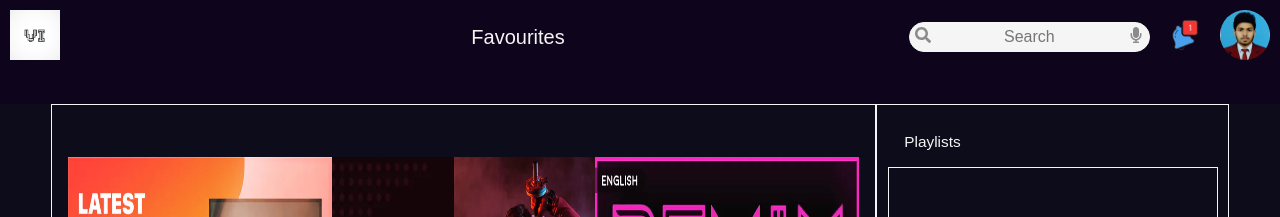
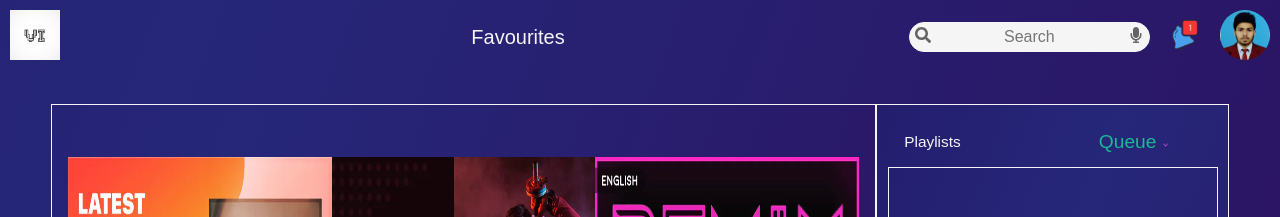
Before and after one commit to vikashkumar2020/VI-music-player, a plain HTML site: page index.html in a window 1280 px wide. Shown: the top 217 px of the page. Drawn offline with Linux system fonts and the light colour scheme.

Commit message:
added dropdown and background

```diff
--- a/index.html
+++ b/index.html
@@ -22,12 +22,24 @@
                 <div class="search-bar flex">
                     <div>
                         <!-- magnifying glass- search icon -->
-                        <svg class="svg-inline--fa fa-search fa-w-16 search-ico" aria-hidden="true" focusable="false" data-prefix="fas" data-icon="search" role="img" xmlns="http://www.w3.org/2000/svg" viewBox="0 0 512 512" data-fa-i2svg=""><path fill="currentColor" d="M505 442.7L405.3 343c-4.5-4.5-10.6-7-17-7H372c27.6-35.3 44-79.7 44-128C416 93.1 322.9 0 208 0S0 93.1 0 208s93.1 208 208 208c48.3 0 92.7-16.4 128-44v16.3c0 6.4 2.5 12.5 7 17l99.7 99.7c9.4 9.4 24.6 9.4 33.9 0l28.3-28.3c9.4-9.4 9.4-24.6.1-34zM208 336c-70.7 0-128-57.2-128-128 0-70.7 57.2-128 128-128 70.7 0 128 57.2 128 128 0 70.7-57.2 128-128 128z"></path></svg><!-- <i class="fas fa-search search-ico"></i> Font Awesome fontawesome.com -->
+                        <svg class="svg-inline--fa fa-search fa-w-16 search-ico" aria-hidden="true" focusable="false"
+                            data-prefix="fas" data-icon="search" role="img" xmlns="http://www.w3.org/2000/svg"
+                            viewBox="0 0 512 512" data-fa-i2svg="">
+                            <path fill="currentColor"
+                                d="M505 442.7L405.3 343c-4.5-4.5-10.6-7-17-7H372c27.6-35.3 44-79.7 44-128C416 93.1 322.9 0 208 0S0 93.1 0 208s93.1 208 208 208c48.3 0 92.7-16.4 128-44v16.3c0 6.4 2.5 12.5 7 17l99.7 99.7c9.4 9.4 24.6 9.4 33.9 0l28.3-28.3c9.4-9.4 9.4-24.6.1-34zM208 336c-70.7 0-128-57.2-128-128 0-70.7 57.2-128 128-128 70.7 0 128 57.2 128 128 0 70.7-57.2 128-128 128z">
+                            </path>
+                        </svg><!-- <i class="fas fa-search search-ico"></i> Font Awesome fontawesome.com -->
                     </div>
                     <input type="text" name="search" placeholder="Search">
                     <div>
                         <!-- mic icon -->
-                        <svg class="svg-inline--fa fa-microphone fa-w-11 mic-ico" aria-hidden="true" focusable="false" data-prefix="fas" data-icon="microphone" role="img" xmlns="http://www.w3.org/2000/svg" viewBox="0 0 352 512" data-fa-i2svg=""><path fill="currentColor" d="M176 352c53.02 0 96-42.98 96-96V96c0-53.02-42.98-96-96-96S80 42.98 80 96v160c0 53.02 42.98 96 96 96zm160-160h-16c-8.84 0-16 7.16-16 16v48c0 74.8-64.49 134.82-140.79 127.38C96.71 376.89 48 317.11 48 250.3V208c0-8.84-7.16-16-16-16H16c-8.84 0-16 7.16-16 16v40.16c0 89.64 63.97 169.55 152 181.69V464H96c-8.84 0-16 7.16-16 16v16c0 8.84 7.16 16 16 16h160c8.84 0 16-7.16 16-16v-16c0-8.84-7.16-16-16-16h-56v-33.77C285.71 418.47 352 344.9 352 256v-48c0-8.84-7.16-16-16-16z"></path></svg><!-- <i class="fas fa-microphone mic-ico"></i> Font Awesome fontawesome.com -->
+                        <svg class="svg-inline--fa fa-microphone fa-w-11 mic-ico" aria-hidden="true" focusable="false"
+                            data-prefix="fas" data-icon="microphone" role="img" xmlns="http://www.w3.org/2000/svg"
+                            viewBox="0 0 352 512" data-fa-i2svg="">
+                            <path fill="currentColor"
+                                d="M176 352c53.02 0 96-42.98 96-96V96c0-53.02-42.98-96-96-96S80 42.98 80 96v160c0 53.02 42.98 96 96 96zm160-160h-16c-8.84 0-16 7.16-16 16v48c0 74.8-64.49 134.82-140.79 127.38C96.71 376.89 48 317.11 48 250.3V208c0-8.84-7.16-16-16-16H16c-8.84 0-16 7.16-16 16v40.16c0 89.64 63.97 169.55 152 181.69V464H96c-8.84 0-16 7.16-16 16v16c0 8.84 7.16 16 16 16h160c8.84 0 16-7.16 16-16v-16c0-8.84-7.16-16-16-16h-56v-33.77C285.71 418.47 352 344.9 352 256v-48c0-8.84-7.16-16-16-16z">
+                            </path>
+                        </svg><!-- <i class="fas fa-microphone mic-ico"></i> Font Awesome fontawesome.com -->
                     </div>
                 </div>
                 <div><img src="./res/1497619898-jd24_85173.png" alt="notifications" height="50px" width="50px"></div>
@@ -41,15 +53,19 @@
         <div class="left">
             <div class="fav flex">
                 <div fav-item><img src="./res/latest.webp" alt="latest" width="100%" height="100%"></div>
-                <div fav-item><img src="./res/workout.webp" alt="workout"  width="100%" height="100%"></div>
-                <div fav-item><img src="./res/remix.webp" alt="remix"  width="100%" height="100%"></div>
+                <div fav-item><img src="./res/workout.webp" alt="workout" width="100%" height="100%"></div>
+                <div fav-item><img src="./res/remix.webp" alt="remix" width="100%" height="100%"></div>
             </div>
             <span>Latest release</span>
             <div class="latest-release flex">
-                <div class="flex"> <img src="./res/LR-1.jpg" alt="" width="33%" height="100%"> <span>Tesher <p>3:30min</p></span> <span>June,2021</span> </div>
-                <div class="flex"><img src="./res/LR-2.jpg" alt="" width="33%" height="100%"> <span>Butter <p>3:30min</p></span> <span>June,2021</span></div>
-                <div class="flex"><img src="./res/LR-3.jpg" alt="" width="33%" height="100%"> <span>Believer <p>3:30min</p></span> <span>June,2021</span></div>
-                <div class="flex"><img src="./res/LR-4.webp" alt="" width="33%" height="100%"> <span>Broken <p>3:30min</p></span> <span>June,2021</span></div>
+                <div class="flex"> <img src="./res/LR-1.jpg" alt="" width="33%" height="100%"> <span>Tesher <p>3:30min
+                        </p></span> <span>June,2021</span> </div>
+                <div class="flex"><img src="./res/LR-2.jpg" alt="" width="33%" height="100%"> <span>Butter <p>3:30min
+                        </p></span> <span>June,2021</span></div>
+                <div class="flex"><img src="./res/LR-3.jpg" alt="" width="33%" height="100%"> <span>Believer <p>3:30min
+                        </p></span> <span>June,2021</span></div>
+                <div class="flex"><img src="./res/LR-4.webp" alt="" width="33%" height="100%"> <span>Broken <p>3:30min
+                        </p></span> <span>June,2021</span></div>
             </div>
             <span>Popular artists</span>
             <div class="item artists">
@@ -77,7 +93,20 @@
             <div class="item"></div>
         </div>
         <div class="right">
-            <span>Playlists</span>
+            <div class="flex queuedrop">
+            <span>Playlists
+            </span>
+            <div class="dropdown">
+                <button class="dropbtn">Queue  <img src="./res/download.png" alt="" width="5%" height="5%"> </button>
+
+                <div class="dropdown-content">
+                    <a href="#">Link 1</a>
+                    <a href="#">Link 2</a>
+                    <a href="#">Link 3</a>
+                </div>
+            </div>
+            </div>
+
             <div class="item-1"></div>
             <div class="item-1"></div>
             <div class="item-1"></div>
@@ -89,7 +118,7 @@
             <div class="item-1"></div>
             <div class="item-1"></div>
             <div class="item-1"></div>
-        </div >
+        </div>
 
     </main>
 </body>
--- a/main.css
+++ b/main.css
@@ -5,9 +5,26 @@
 body{
     margin: 0%;
     padding: 0%;
-    background-color: rgb(14, 5, 29);
+    background-color: rgb(226, 215, 243);
     max-height: 100vh;
     overflow: hidden;
+}
+body {
+	background: linear-gradient(-70deg, #2f0755, #262779, #210958, #084e3e);
+	background-size: 400% 400%;
+	animation: gradient 15s ease infinite;
+}
+
+@keyframes gradient {
+	0% {
+		background-position: 0% 50%;
+	}
+	50% {
+		background-position: 100% 50%;
+	}
+	100% {
+		background-position: 0% 50%;
+	}
 }
 span
 {
@@ -83,7 +100,7 @@ span
     background-color: whitesmoke;
 }
 .search-ico {
-	color: rgba(34, 33, 33, 0.5);
+	color: rgba(34, 33, 33, 0.685);
     width: 1em;
     height: 1em;
     display: inline-block;
@@ -92,7 +109,7 @@ span
 }
 
 .mic-ico {
-	color: rgba(36, 33, 33, 0.5);
+	color: rgba(36, 33, 33, 0.692);
     width: 1em;
     height: 1em;
     display: inline-block;
@@ -106,7 +123,9 @@ input:focus {
 .section
 {
     box-sizing: border-box;
-    background-color: rgb(12, 12, 27);
+    background: linear-gradient(-70deg, #2f0755, #262779, #210958, #084e3e);
+	background-size: 400% 400%;
+	animation: gradient 15s ease infinite;
     padding-left: 4%;
     padding-right: 4%;
     align-items: flex-start;
@@ -120,6 +139,9 @@ input:focus {
     overflow: scroll;
     box-sizing: border-box;
     padding: 1%;
+    background: linear-gradient(-70deg, #2f0755, #262779, #210958, #084e3e);
+	background-size: 400% 400%;
+	animation: gradient 15s ease infinite;
 }
 .right
 {
@@ -130,6 +152,9 @@ input:focus {
     overflow-y: scroll;
     box-sizing: border-box;
     padding: 1%;
+    background: linear-gradient(-70deg, #2f0755, #262779, #210958, #084e3e);
+	background-size: 400% 400%;
+	animation: gradient 15s ease infinite;
 }
 .left::-webkit-scrollbar {
 display: none;
@@ -195,3 +220,44 @@ border-radius: 100%;
 width: 100%;
 height: 22vh;
 }
+
+/* dropdown button*/
+.dropbtn {
+    color: rgb(30, 184, 146);
+
+    font-size: 1.2rem;
+    border: none;
+    background-color: rgba(255,255,255,0);
+  }
+
+  .dropdown {
+    position: relative;
+    display: inline-block;
+    width: 50%;
+
+  }
+
+  .dropdown-content {
+    display: none;
+    position: absolute;
+    min-width: 160px;
+    z-index: 1;
+  }
+
+  .dropdown-content a {
+    color: rgb(37, 155, 139);
+    padding: 12px 16px;
+    text-decoration: none;
+    display: block;
+    border: 1px solid black;
+  }
+
+.dropdown:hover .dropdown-content
+{display: block;
+    background-color: rgb(172, 235, 224);
+}
+.queuedrop
+{
+    justify-content: space-between;
+
+}
```
Also changed, not shown: res/download.png (added).
